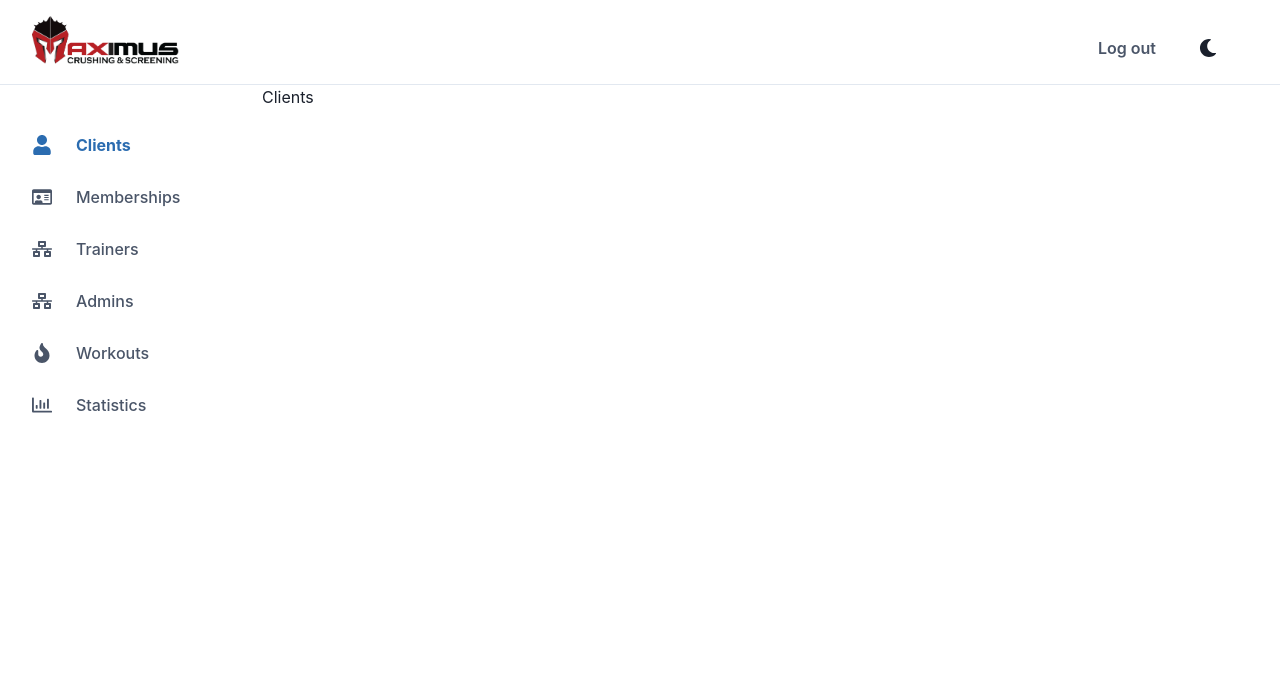
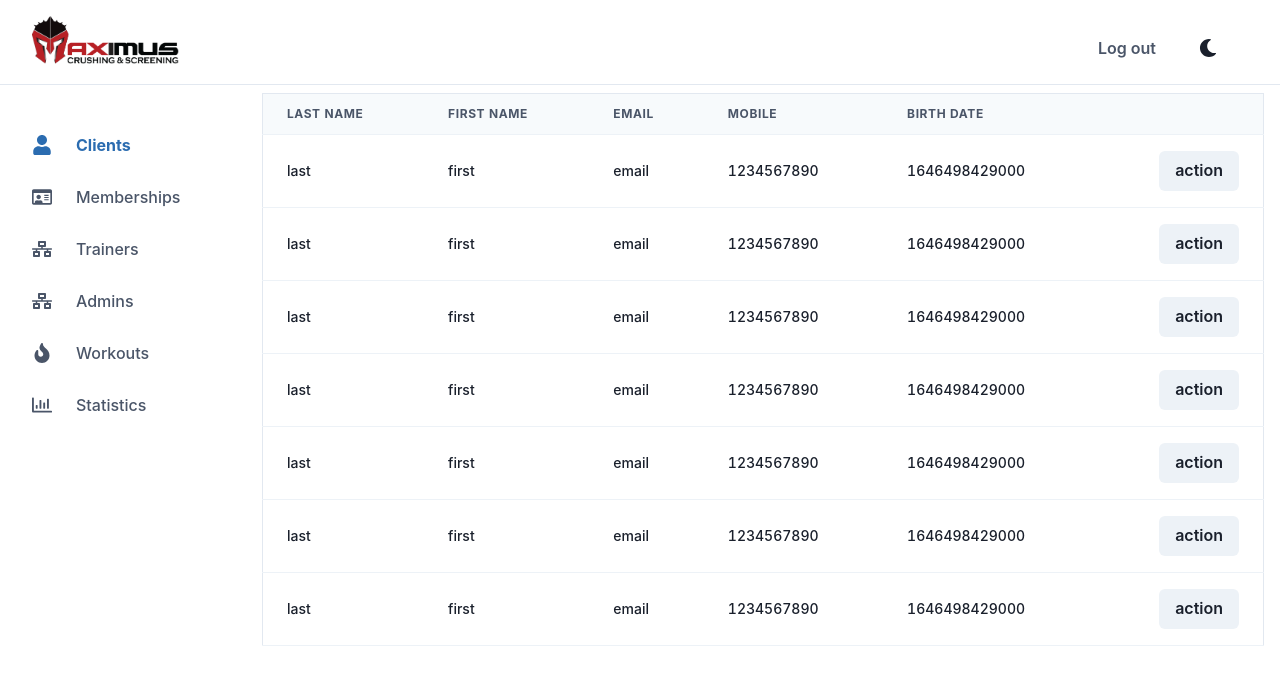
Before and after one commit to Al-x-R/gym_admin_client, a React (Create React App) app: page / in a window 1280 px wide. Both pictures are taken after a click on the item "Clients". Shown: the top 684 px of the page. Built offline with nearby package versions, Linux system fonts and the light colour scheme; no server answers.

Commit message:
Added clients table draft

```diff
--- /dev/null
+++ b/src/components/Clients/_data.tsx
@@ -0,0 +1,135 @@
+import { Badge, Box } from '@chakra-ui/react';
+import React from 'react';
+
+const badgeEnum: Record<string, string> = {
+  all: 'green',
+  limited: 'orange',
+  forbidden: 'red',
+};
+
+// client
+// - first name
+// - last name
+// - email
+// - mobile
+// - birth date
+// - photo
+
+export const data = [
+  {
+    id: 3,
+    firstName: 'first',
+    lastName: 'last',
+    email: 'email',
+    mobile: '1234567890',
+    birthDate: Date.now(),
+    photo: 'src'
+  },
+  {
+    id: 3,
+    firstName: 'first',
+    lastName: 'last',
+    email: 'email',
+    mobile: '1234567890',
+    birthDate: Date.now(),
+    photo: 'src'
+  },
+  {
+    id: 3,
+    firstName: 'first',
+    lastName: 'last',
+    email: 'email',
+    mobile: '1234567890',
+    birthDate: Date.now(),
+    photo: 'src'
+  },
+  {
+    id: 3,
+    firstName: 'first',
+    lastName: 'last',
+    email: 'email',
+    mobile: '1234567890',
+    birthDate: Date.now(),
+    photo: 'src'
+  },
+  {
+    id: 3,
+    firstName: 'first',
+    lastName: 'last',
+    email: 'email',
+    mobile: '1234567890',
+    birthDate: Date.now(),
+    photo: 'src'
+  },
+  {
+    id: 3,
+    firstName: 'first',
+    lastName: 'last',
+    email: 'email',
+    mobile: '1234567890',
+    birthDate: Date.now(),
+    photo: 'src'
+  },
+  {
+    id: 3,
+    firstName: 'first',
+    lastName: 'last',
+    email: 'email',
+    mobile: '1234567890',
+    birthDate: Date.now(),
+    photo: 'src'
+  },
+  ];
+
+export const columns = [
+  {
+    Header: 'Last name',
+    accessor: 'lastName',
+    Cell: function LastNameCell(data: any) {
+      return (
+        <Box  fontSize="sm" fontWeight="medium">
+          {data}
+        </Box>);
+    },
+  },
+  {
+    Header: 'First name',
+    accessor: 'firstName',
+    Cell: function FirstNameCell(data: any) {
+      return (
+        <Box  fontSize="sm" fontWeight="medium">
+          {data}
+        </Box>);
+    },
+  },
+  {
+    Header: 'Email',
+    accessor: 'email',
+    Cell: function EmailCell(data: any) {
+      return (
+        <Box  fontSize="sm" fontWeight="medium">
+          {data}
+        </Box>);
+    }
+  },
+  {
+    Header: 'Mobile',
+    accessor: 'mobile',
+    Cell: function MobileCell(data: any) {
+      return (
+        <Box  fontSize="sm" fontWeight="medium">
+          {data}
+        </Box>);
+    }
+  },
+  {
+    Header: 'Birth date',
+    accessor: 'birthDate',
+    Cell: function BirthDateCell(data: any) {
+      return (
+        <Box  fontSize="sm" fontWeight="medium">
+          {data}
+        </Box>);
+    }
+  },
+];
--- a/src/components/Clients/index.tsx
+++ b/src/components/Clients/index.tsx
@@ -1,11 +1,44 @@
 import React from 'react';
-import {Text} from '@chakra-ui/react'
+import { Box, Button, Table, Tbody, Td, Th, Thead, Tr, useColorModeValue as mode } from '@chakra-ui/react';
+import { columns, data } from './_data';
 
 const Clients = () => {
   return (
-    <Text>
-      Clients
-    </Text>
+    <Box overflowY="auto" maxHeight="calc(100vh - 150px)" mt={2}>
+      <Table borderWidth="1px" fontSize="sm">
+        <Thead position="sticky" top={0} bg={mode('gray.50', 'gray.800')}>
+          <Tr h={10}>
+            {columns.map((column, index) => (
+              <Th whiteSpace="nowrap" scope="col" key={index}>
+                {column.Header}
+              </Th>
+            ))}
+            <Th/>
+          </Tr>
+        </Thead>
+
+        <Tbody>
+          {data.map((row, index) => {
+            return (
+              <Tr key={index}>
+                {columns.map((column, index) => {
+                  const cell = row[column.accessor as keyof typeof row];
+                  const element = column.Cell?.(cell) ?? cell;
+                  return (
+                    <Td whiteSpace="nowrap" key={index}>
+                      {element}
+                    </Td>
+                  );
+                })}
+                <Td textAlign="right">
+                  <Button>action</Button>
+                </Td>
+              </Tr>
+            );
+          })}
+        </Tbody>
+      </Table>
+    </Box>
   );
 };
 
--- a/src/components/GeneralTable.tsx
+++ b/src/components/GeneralTable.tsx
@@ -3,6 +3,7 @@ import { TableType } from '../types';
 import Clients from './Clients';
 import Memberships from './Memberships';
 import AdminsTable from './Admins';
+import Table from '../components/Table/Table'
 
 interface ITable {
   value: TableType;
@@ -16,6 +17,8 @@ const GeneralTable: FC<ITable> = ({value})  => {
       return <Memberships />
     case 'Admins':
       return <AdminsTable />
+    case 'Trainers':
+      return <Table />
     default:
       return <Clients />
   }
```
